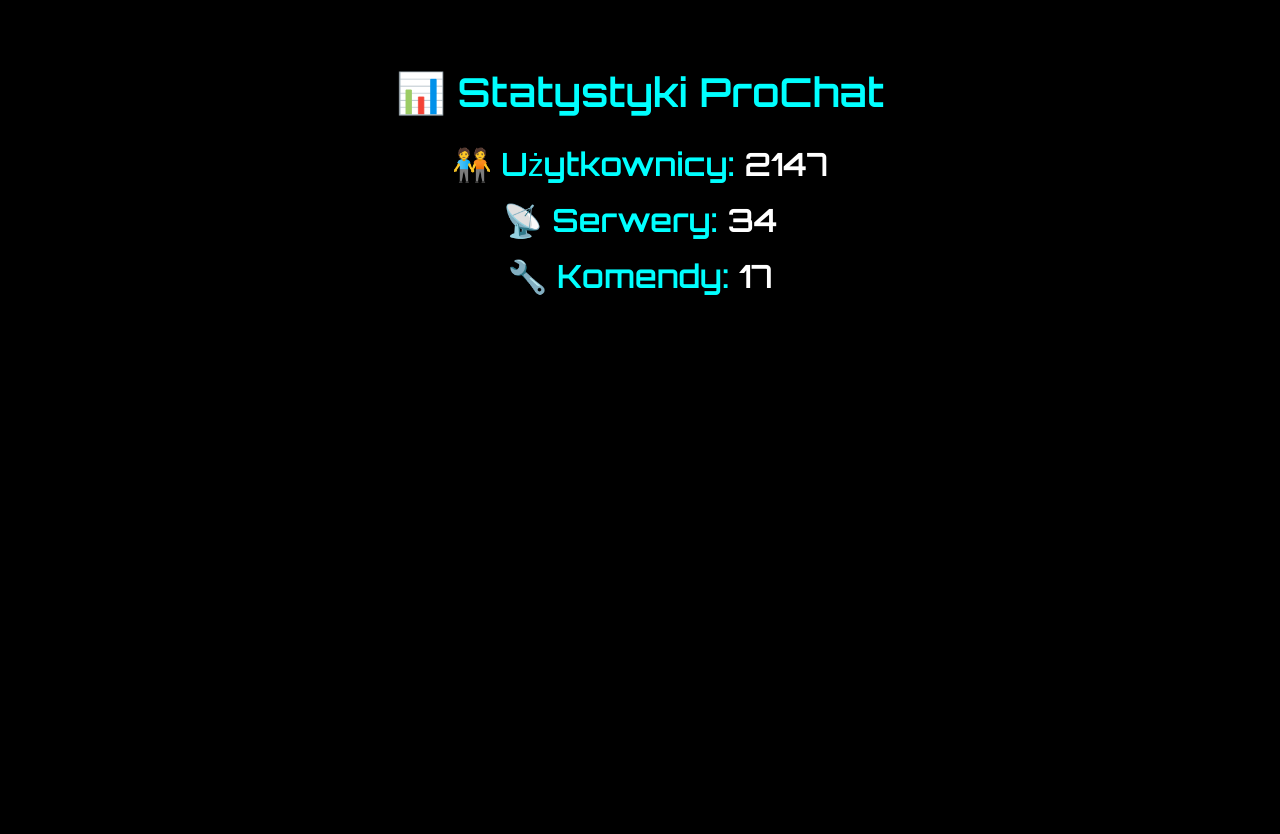
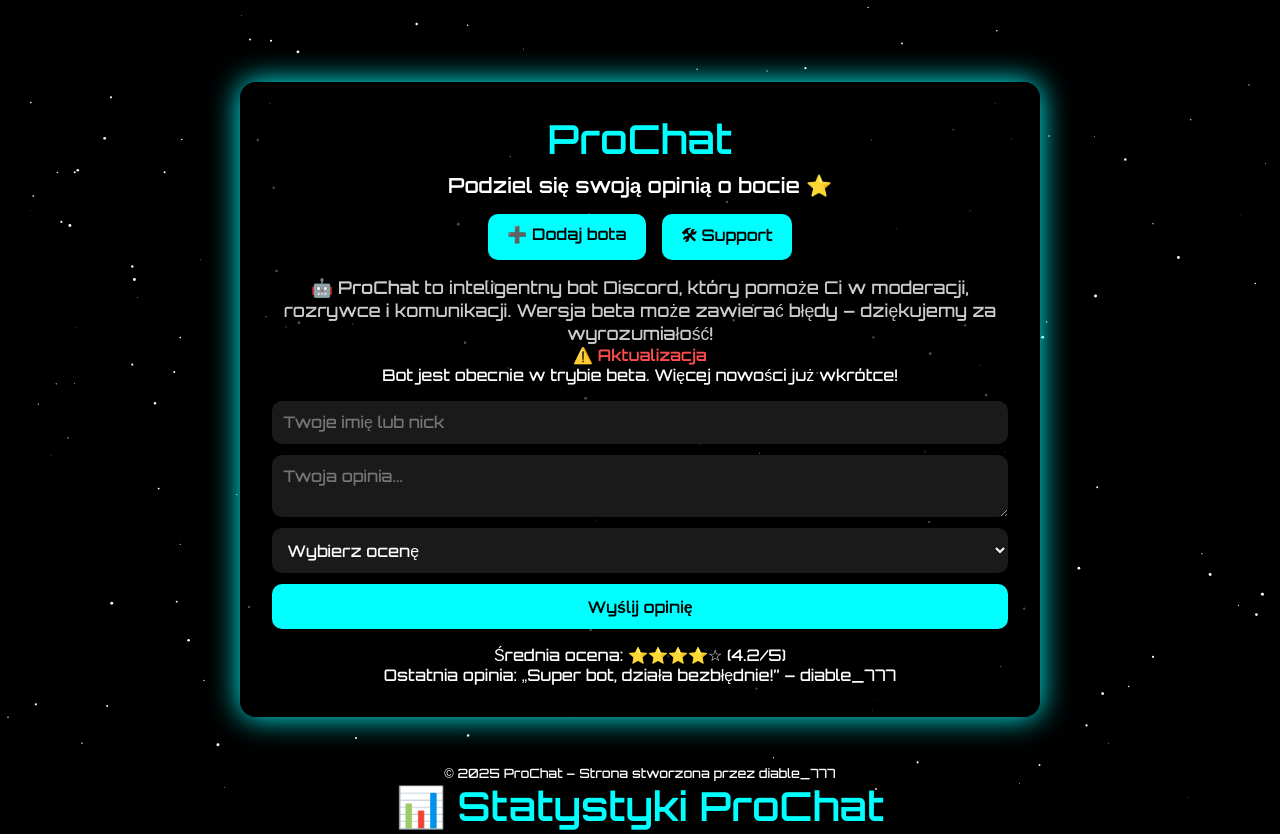
Before and after one commit to diabel777/prochat-site, a plain HTML site: page index.html in a window 1280 px wide. Shown: the top 834 px of the page. Before the commit the page ends 800 px from the top, so only its background shows below. Drawn offline with Linux system fonts and the light colour scheme.

Commit message:
Update index.html

```diff
--- a/index.html
+++ b/index.html
@@ -1,3 +1,204 @@
+<!DOCTYPE html>
+<html lang="pl">
+
+<head>
+  <meta charset="UTF-8">
+  <meta name="viewport" content="width=device-width, initial-scale=1.0">
+  <title>ProChat – Twoja opinia</title>
+  <link href="https://fonts.googleapis.com/css2?family=Orbitron:wght@500&display=swap" rel="stylesheet">
+  <style>
+    * {
+      margin: 0;
+      padding: 0;
+      box-sizing: border-box;
+      font-family: 'Orbitron', sans-serif;
+    }
+
+    body {
+      background: black;
+      color: white;
+      overflow-x: hidden;
+    }
+
+    canvas#stars {
+      position: fixed;
+      top: 0;
+      left: 0;
+      width: 100%;
+      height: 100%;
+      z-index: -1;
+    }
+
+    .container {
+      max-width: 800px;
+      margin: 0 auto;
+      padding: 2rem;
+      background-color: rgba(0, 0, 0, 0.7);
+      border-radius: 16px;
+      box-shadow: 0 0 30px cyan;
+      text-align: center;
+      margin-top: 50px;
+    }
+
+    h1 {
+      font-size: 3rem;
+      color: cyan;
+      margin-bottom: 0.5rem;
+    }
+
+    h2 {
+      font-size: 1.3rem;
+      color: white;
+      margin-bottom: 1rem;
+    }
+
+    .btns {
+      display: flex;
+      justify-content: center;
+      gap: 1rem;
+      margin-bottom: 1rem;
+    }
+
+    .btns a {
+      background: #00ffff;
+      color: black;
+      padding: 0.6rem 1.2rem;
+      border-radius: 10px;
+      text-decoration: none;
+      font-weight: bold;
+      transition: background 0.3s;
+    }
+
+    .btns a:hover {
+      background: #00dddd;
+    }
+
+    .status {
+      color: red;
+      margin-bottom: 1rem;
+      font-weight: bold;
+    }
+
+    form {
+      display: flex;
+      flex-direction: column;
+      gap: 0.7rem;
+    }
+
+    input, textarea, select {
+      padding: 0.7rem;
+      border-radius: 10px;
+      border: none;
+      font-size: 1rem;
+      background: #1a1a1a;
+      color: white;
+    }
+
+    button {
+      background: cyan;
+      color: black;
+      padding: 0.8rem;
+      border: none;
+      border-radius: 10px;
+      font-size: 1rem;
+      font-weight: bold;
+      cursor: pointer;
+    }
+
+    button:hover {
+      background: #00dddd;
+    }
+
+    .summary {
+      margin-top: 1rem;
+      color: white;
+    }
+
+    footer {
+      text-align: center;
+      margin-top: 3rem;
+      color: white;
+      font-size: 0.8rem;
+    }
+  </style>
+</head>
+
+<body>
+  <canvas id="stars"></canvas>
+  <div class="container">
+    <h1>ProChat</h1>
+    <h2>Podziel się swoją opinią o bocie ⭐</h2>
+    <div class="btns">
+      <a href="#">➕ Dodaj bota</a>
+      <a href="#">🛠 Support</a>
+    </div>
+    <p style="margin-top: 1rem; font-size: 1.1rem; color: #ccc;">
+  🤖 <strong>ProChat</strong> to inteligentny bot Discord, który pomoże Ci w moderacji, rozrywce i komunikacji. Wersja beta może zawierać błędy – dziękujemy za wyrozumiałość!
+</p>
+
+<div class="status"><strong style="color: #ff4d4d;">⚠️ Aktualizacja</strong><br><span style="color: white; font-weight: normal;">Bot jest obecnie w trybie beta. Więcej nowości już wkrótce!</span></div>
+    <form>
+      <input type="text" placeholder="Twoje imię lub nick">
+      <textarea placeholder="Twoja opinia..."></textarea>
+      <select>
+        <option>Wybierz ocenę</option>
+        <option>⭐</option>
+        <option>⭐⭐</option>
+        <option>⭐⭐⭐</option>
+        <option>⭐⭐⭐⭐</option>
+        <option>⭐⭐⭐⭐⭐</option>
+      </select>
+      <button type="submit">Wyślij opinię</button>
+    </form>
+    <div class="summary">
+      Średnia ocena: ⭐⭐⭐⭐☆ (4.2/5)<br>
+      Ostatnia opinia: „Super bot, działa bezbłędnie!” – diable_777
+    </div>
+  </div>
+
+  <footer>
+    © 2025 ProChat – Strona stworzona przez diable_777
+  </footer>
+
+  <script>
+    const canvas = document.getElementById("stars");
+    const ctx = canvas.getContext("2d");
+    let stars = [];
+
+    canvas.width = window.innerWidth;
+    canvas.height = window.innerHeight;
+
+    for (let i = 0; i < 200; i++) {
+      stars.push({
+        x: Math.random() * canvas.width,
+        y: Math.random() * canvas.height,
+        radius: Math.random() * 1.5,
+        vx: (Math.random() - 0.5) * 0.5,
+        vy: (Math.random() - 0.5) * 0.5
+      });
+    }
+
+    function drawStars() {
+      ctx.clearRect(0, 0, canvas.width, canvas.height);
+      ctx.fillStyle = "white";
+      for (let i = 0; i < stars.length; i++) {
+        let s = stars[i];
+        ctx.beginPath();
+        ctx.arc(s.x, s.y, s.radius, 0, Math.PI * 2);
+        ctx.fill();
+        s.x += s.vx;
+        s.y += s.vy;
+        if (s.x < 0 || s.x > canvas.width) s.vx *= -1;
+        if (s.y < 0 || s.y > canvas.height) s.vy *= -1;
+      }
+      requestAnimationFrame(drawStars);
+    }
+
+    drawStars();
+  </script>
+</body>
+
+</html>
 
 <!DOCTYPE html>
 <html lang="pl">
```
